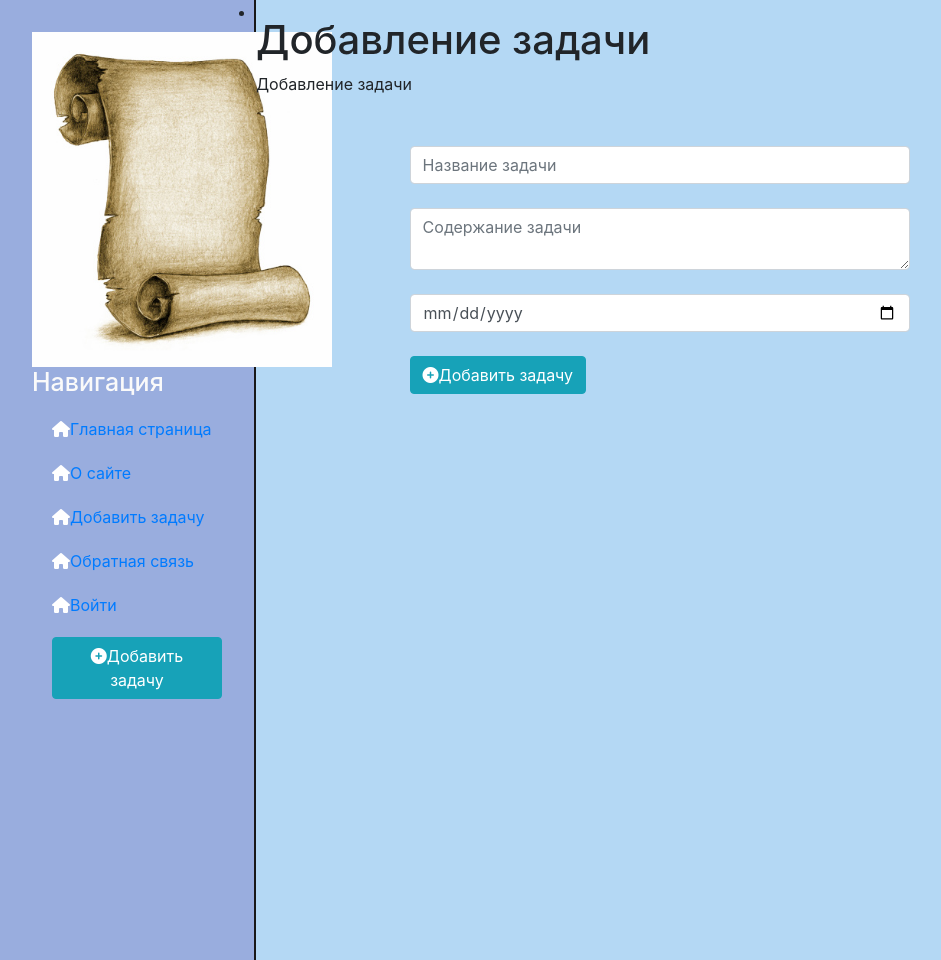
After one commit to blt1305/TMS, a Django app: page /create/ in a window 1280 px wide. The commit adds this page. Shown: the whole page, without its empty margins (0-941 px from the left). Run offline with Django 4.2, Linux system fonts and the light colour scheme.

Commit message:
Добавление формы.

```diff
--- a/tms/todos/static/todos/css/styles.css
+++ b/tms/todos/static/todos/css/styles.css
@@ -109,3 +83,9 @@ aside ul li:hover, aside ul a:hover {
     color: white;
      box-shadow: 0 12px 16px 0 rgba(0,0,0,0.24), 0 17px 50px 0 rgba(0,0,0,0.19);
 }
+
+form {
+    margin-left: 32%;
+    width: 500px;
+    margin-top: 50px;
+}
--- a/tms/todos/templates/add_task.html
+++ b/tms/todos/templates/add_task.html
@@ -1,4 +1,3 @@
-
 {% extends 'base_form.html' %}
 
 {% block content %}
--- a/tms/todos/templates/base_form.html
+++ b/tms/todos/templates/base_form.html
@@ -23,6 +23,7 @@
                     <li class = 'last'><i class="fa-solid fa-house"></i><a href={% url m.url_name %}>{{m.title}}</a></li>
                 {% endif %}
             {% endfor %}
+            <a href="{% url 'create' %}"><li><button class="btn btn-info"><i class="fas fa-plus-circle"></i>Добавить задачу</button></li></a>
         </ul>
     </aside>
 
--- /dev/null
+++ b/tms/todos/templates/create.html
@@ -0,0 +1,18 @@
+{% extends 'base_form.html' %}
+
+{% block content %}
+
+    <h1>{{title}}</h1>
+<p>Добавление задачи </p>
+
+
+<form method="post">
+    {% csrf_token %}
+    <input type="text" placeholder="Название задачи" class="form-control"><br>
+    <textarea placeholder="Содержание задачи" class="form-control"></textarea><br>
+    <input type="date" placeholder="Дата публикации" class="form-control"><br>
+    <button class="btn btn-info" type="submit"><i class="fas fa-plus-circle"></i>Добавить задачу </button><br>
+</form>
+
+
+{% endblock %}
--- a/tms/todos/urls.py
+++ b/tms/todos/urls.py
@@ -8,5 +8,6 @@ urlpatterns = [
     path('addtask/', views.add_task, name="add_task"),
     path('about/', views.about, name = 'about'),
     path('contact/', views.contact, name = 'contact'),
-    path('login/', views.login, name = 'login')
+    path('login/', views.login, name = 'login'),
+    path('create/', views.create, name="create"),
 ]
--- a/tms/todos/views.py
+++ b/tms/todos/views.py
@@ -1,6 +1,5 @@
 from django.http import HttpResponse, JsonResponse
 from django.shortcuts import render
-
 from .forms import *
 
 TODOS = [
@@ -73,6 +72,9 @@ def add_task(request):
         'menu': menu}
     return render(request, 'add_task.html', context=context)
 
+def create(request):
+    return render(request, 'create.html', {'menu': menu, 'title': 'Добавление задачи'})
+
 
 def about(request):
     return render (request, 'about.html', {'menu': menu, 'title': 'О сайте'})
```
Also changed, not shown: other parts of tms/todos/static/todos/css/styles.css (+0 -26 lines).
